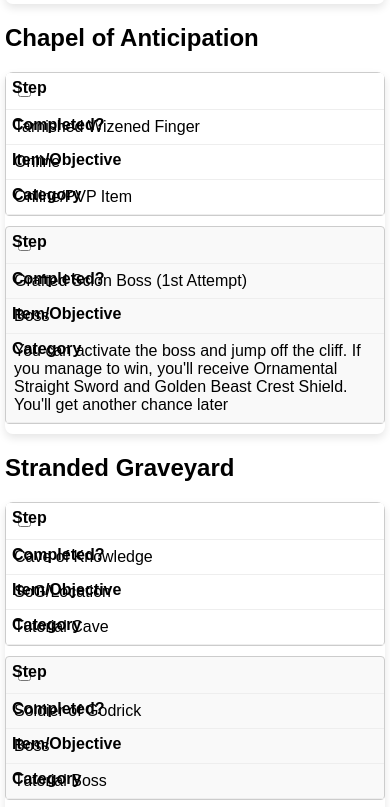
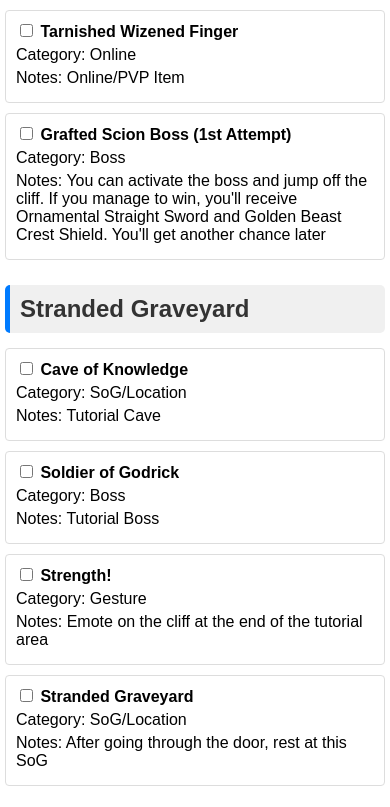
Before and after one commit to JasonC104/elden-ring-cheat-sheet, a plain HTML site: page index.html in a window 390 px wide. Shown: the part 463-1270 px from the top of the page. Drawn offline with Linux system fonts and the light colour scheme.

Commit message:
Remove table format

```diff
--- a/index.html
+++ b/index.html
@@ -14,44 +14,40 @@
       padding: 10px;
     }
 
-    table {
-      border-collapse: collapse;
-      width: 100%;
-      box-shadow: 0 4px 8px rgba(0, 0, 0, 0.1);
-      border-radius: 8px;
-      overflow: hidden;
-      margin-bottom: 20px;
+    .location-header {
+      font-size: 1.5em;
+      /* Increased font size */
+      font-weight: bold;
+      margin-top: 25px;
+      /* Increased top margin */
+      margin-bottom: 15px;
+      /* Increased bottom margin */
+      padding: 10px;
+      /* Added padding */
+      background-color: #f0f0f0;
+      /* Light gray background */
+      border-left: 5px solid #007bff;
+      /* Blue left border */
+      border-radius: 5px;
+      /* Added border radius */
+      color: #333;
+      /* Darker text color */
     }
 
-    th,
-    td {
+    .item-container {
       border: 1px solid #ddd;
-      padding: 12px 15px;
-      text-align: left;
+      margin-bottom: 10px;
+      padding: 10px;
+      border-radius: 4px;
     }
 
-    th {
-      background-color: #f2f2f2;
-      font-weight: 600;
-      color: #333;
+    .item-title {
+      font-weight: bold;
+      margin-bottom: 5px;
     }
 
-    tr:nth-child(even) {
-      background-color: #f9f9f9;
-    }
-
-    tr:hover {
-      background-color: #f0f0f0;
-    }
-
-    #search {
-      width: calc(100% - 22px);
-      padding: 10px;
-      margin-bottom: 20px;
-      box-sizing: border-box;
-      border: 1px solid #ccc;
-      border-radius: 4px;
-      font-size: 16px;
+    .item-detail {
+      margin-bottom: 5px;
     }
 
     /* Mobile-friendly styling */
@@ -59,123 +55,19 @@
       .container {
         padding: 5px;
       }
-
-      table,
-      thead,
-      tbody,
-      th,
-      td,
-      tr {
-        display: block;
-      }
-
-      thead tr {
-        position: absolute;
-        top: -9999px;
-        left: -9999px;
-      }
-
-      tr {
-        border: 1px solid #ccc;
-        margin-bottom: 10px;
-        border-radius: 4px;
-      }
-
-      td {
-        border: none;
-        border-bottom: 1px solid #eee;
-        position: relative;
-        padding-left: 50%;
-      }
-
-      td:before {
-        position: absolute;
-        top: 6px;
-        left: 6px;
-        width: 45%;
-        padding-right: 10px;
-        white-space: nowrap;
-        font-weight: 600;
-      }
-
-      /* Assign data-label attributes to each cell */
-      th:nth-of-type(1),
-      td:nth-of-type(1):before {
-        content: "Step";
-      }
-
-      th:nth-of-type(2),
-      td:nth-of-type(2):before {
-        content: "Completed?";
-      }
-
-      th:nth-of-type(3),
-      td:nth-of-type(3):before {
-        content: "Item/Objective";
-      }
-
-      th:nth-of-type(4),
-      td:nth-of-type(4):before {
-        content: "Category";
-      }
-
-      th:nth-of-type(5),
-      td:nth-of-type(5):before {
-        content: "Location";
-      }
-
-      th:nth-of-type(6),
-      td:nth-of-type(6):before {
-        content: "Notes";
-      }
-
-      #search {
-        width: calc(100% - 12px);
-        padding: 6px;
-        font-size: 14px;
-      }
-
-      th,
-      td {
-        padding: 8px;
-      }
     }
 
     /* Extra small screens (e.g., 320px) */
     @media (max-width: 320px) {
       .container {
         padding: 2px;
-        /* Further reduce container padding */
-      }
-
-      td {
-        padding-left: 40%;
-        /* Adjust padding for extremely small screens */
-      }
-
-      td:before {
-        width: 35%;
-        /* Adjust label width */
-        font-size: 12px;
-        /* Reduce label font size */
-      }
-
-      #search {
-        font-size: 12px;
-        /* Further reduce search bar font size */
-      }
-
-      th,
-      td {
-        padding: 6px;
-        /* Further reduce table cell padding */
       }
     }
   </style>
 </head>
 
 <body>
-  <div class="container" id="tablesContainer">
+  <div class="container" id="itemsContainer">
   </div>
 
   <script>
@@ -247,7 +139,7 @@
     (async () => {
       const res = await fetch("test.csv")
       console.log(res)
-      console.log(res.text())
+      console.log(await res.text())
     })()
 
     // const data = await fetch("EldenRingWalkthrough-BaseGame.csv")
@@ -277,46 +169,58 @@
     2751,FALSE,Erdtree Flower,Crafting,Lands Between,"You can find this all over in Limgrave and other areas. Early game you can find three near the Agheel Lake North SoG, near the swords in the ground"
     `;
 
-    const tablesContainer = document.getElementById('tablesContainer');
+    const itemsContainer = document.getElementById('itemsContainer');
     const lines = CSVToArray(data);
     const headers = lines[0];
 
     // Load checkbox states from local storage
     const checkboxStates = JSON.parse(localStorage.getItem('checkboxStates')) || {};
 
-    const locationTables = {};
+    let currentLocation = null;
 
     for (let i = 1; i < lines.length; i++) {
       const cells = lines[i];
-      const location = cells[4]; // Location is the 5th column
-      if (!locationTables[location]) {
-        locationTables[location] = document.createElement('table');
-        const table = locationTables[location];
-        table.innerHTML = `<thead><tr><th>Completed?</th><th>Item/Objective</th><th>Category</th><th>Notes</th></tr></thead><tbody></tbody>`;
-        tablesContainer.appendChild(document.createElement('h2')).textContent = location;
-        tablesContainer.appendChild(table);
+      const location = cells[4];
+
+      if (location !== currentLocation) {
+        currentLocation = location;
+        const locationHeader = document.createElement('div');
+        locationHeader.classList.add('location-header');
+        locationHeader.textContent = location;
+        itemsContainer.appendChild(locationHeader);
       }
 
-      const row = locationTables[location].getElementsByTagName('tbody')[0].insertRow();
-      for (let j = 1; j < cells.length; j++) { // Skip the first cell (Step)
-        if (j === 4) { //Skip the 5th cell (Location)
-          continue;
-        }
-        const cell = row.insertCell();
-        cell.textContent = cells[j];
-        if (j === 1) { // Completed column
+      const itemContainer = document.createElement('div');
+      itemContainer.classList.add('item-container');
+
+      const completed = cells[1] === 'TRUE';
       const checkbox = document.createElement('input');
       checkbox.type = 'checkbox';
-          checkbox.checked = checkboxStates[i] || cells[j] === 'TRUE';
-          cell.innerHTML = '';
-          cell.appendChild(checkbox);
+      checkbox.checked = checkboxStates[i] || completed;
 
       checkbox.addEventListener('change', function () {
         checkboxStates[i] = checkbox.checked;
         localStorage.setItem('checkboxStates', JSON.stringify(checkboxStates));
       });
-        }
-      }
+
+      const title = document.createElement('div');
+      title.classList.add('item-title');
+      title.appendChild(checkbox);
+      title.appendChild(document.createTextNode(` ${cells[2]}`)); // Item/Objective
+
+      itemContainer.appendChild(title);
+
+      const category = document.createElement('div');
+      category.classList.add('item-detail');
+      category.textContent = `Category: ${cells[3]}`; // Category
+      itemContainer.appendChild(category);
+
+      const notes = document.createElement('div');
+      notes.classList.add('item-detail');
+      notes.textContent = `Notes: ${cells[5]}`; // Notes
+      itemContainer.appendChild(notes);
+
+      itemsContainer.appendChild(itemContainer);
     }
   </script>
 
```
Lines whose indentation alone changed are shown as unchanged.
